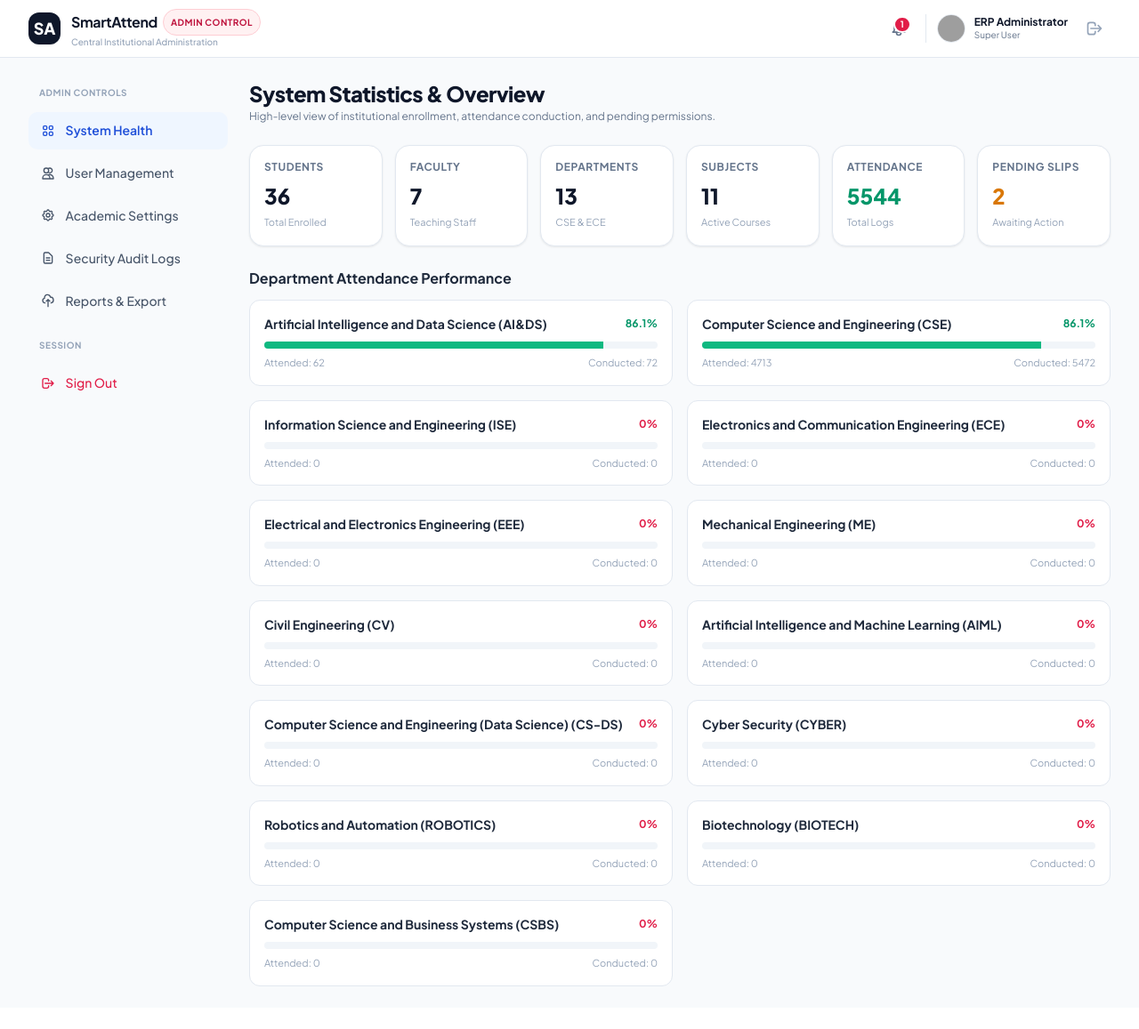
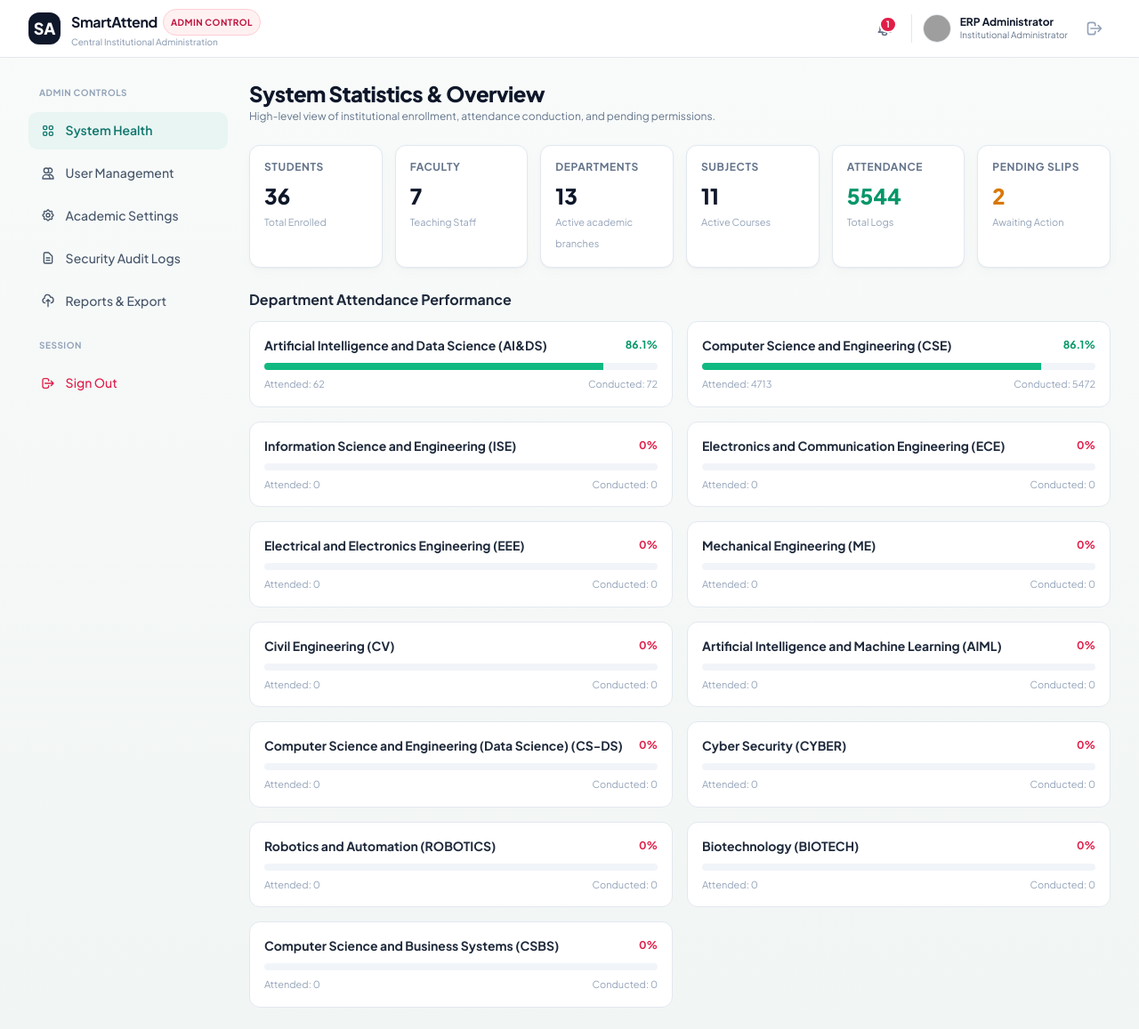
Before and after one commit to venu1805/Student-attendance-management-system, a Flask app: page /admin in a window 1280 px wide. Shown: the whole page at 89% size. Before the commit the page ends 1109 px from the top, so only its background shows below. Run offline with Flask 3, Linux system fonts and the light colour scheme; a user stored in the database is signed in; data comes from the database, SQL or seed files in the repository; some libraries are stand-ins or nearby versions; grey boxes are pictures that could not be loaded.

Commit message:
Complete portal roster and UI improvements

```diff
--- a/app.py
+++ b/app.py
@@ -33,6 +33,28 @@ app = Flask(__name__, static_folder="static", template_folder="templates")
 app.config["SECRET_KEY"] = os.environ.get("FLASK_SECRET_KEY", "smartattend-flask-session-secret-2026")
 app.config["MAX_CONTENT_LENGTH"] = MAX_FILE_SIZE
 app.teardown_appcontext(close_db)
+
+
+@app.context_processor
+def inject_academic_settings():
+    try:
+        with get_db() as conn:
+            c = conn.cursor()
+            c.execute("""
+                SELECT academic_year, current_semester, minimum_attendance_percentage
+                FROM academic_settings
+                ORDER BY id DESC LIMIT 1
+            """)
+            row = c.fetchone()
+            if row:
+                return {"academic_settings": dict(row)}
+    except Exception:
+        pass
+    return {"academic_settings": {
+        "academic_year": "2026-2027",
+        "current_semester": 5,
+        "minimum_attendance_percentage": 75.0
+    }}
 
 
 def allowed_file(filename):
@@ -749,7 +771,7 @@ def api_class_students(class_id):
 # Faculty Student Addition API
 # --------------------------------------------------------------------------
 
-@app.route("/api/faculty/students", methods=["POST"])
+@app.route("/api/faculty/students", methods=["GET", "POST"])
 @require_roles("FACULTY", "HOD", "ADMIN")
 def api_faculty_add_student():
     """
@@ -758,6 +780,29 @@ def api_faculty_add_student():
     - Automatically links student to branch and class master data
     - Returns initial credentials securely for display/sharing with the student
     """
+    if request.method == "GET":
+        query = """
+            SELECT st.id as student_id, st.usn, st.semester, st.section,
+                   st.academic_year, st.phone, st.roll_no,
+                   u.name, u.email, u.status, u.avatar_url,
+                   b.branch_name, b.branch_code, cls.class_name
+            FROM students st
+            JOIN users u ON st.user_id = u.id
+            JOIN branches b ON st.branch_id = b.id
+            LEFT JOIN classes cls ON st.class_id = cls.id
+        """
+        params = []
+        if g.current_user["role"] == "HOD":
+            query += " WHERE st.branch_id = ?"
+            params.append(g.current_user["branch_id"])
+        query += " ORDER BY st.usn ASC"
+
+        with get_db() as conn:
+            c = conn.cursor()
+            c.execute(query, params)
+            students = [dict(row) for row in c.fetchall()]
+        return jsonify({"students": students, "total_count": len(students)})
+
     data = request.get_json() or {}
     name = data.get("name", "").strip()
     usn = data.get("usn", "").strip().upper()
--- a/static/css/style.css
+++ b/static/css/style.css
@@ -4,8 +4,8 @@
 :root {
   --primary: #1e3a8a;       /* Academic Navy */
   --primary-hover: #1e40af;
-  --secondary: #4f46e5;     /* Royal Indigo */
-  --accent: #0ea5e9;        /* Sky Blue */
+  --secondary: #0f766e;     /* Academic Teal */
+  --accent: #65a30d;        /* Attendance Lime */
   --surface: #ffffff;
   --bg-slate: #f8fafc;
   --border-slate: #e2e8f0;
@@ -13,21 +13,52 @@
 
 body {
   font-family: 'Plus Jakarta Sans', -apple-system, BlinkMacSystemFont, 'Segoe UI', Roboto, sans-serif;
-  background-color: #f8fafc;
+  background: linear-gradient(180deg, #f8fbfa 0%, #f1f5f4 100%);
   color: #1e293b;
   -webkit-font-smoothing: antialiased;
+}
+
+:focus-visible {
+  outline: 3px solid rgba(13, 148, 136, 0.55);
+  outline-offset: 2px;
 }
 
 .font-mono-code {
   font-family: 'JetBrains Mono', monospace;
 }
 
+.portal-header-brand,
+.portal-header-actions {
+  min-width: 0;
+}
+
+.portal-header-brand > div:last-child {
+  min-width: 0;
+}
+
+@media (max-width: 420px) {
+  .portal-header-inner {
+    gap: 0.5rem;
+    padding-left: 0.75rem;
+    padding-right: 0.75rem;
+  }
+
+  .portal-header-brand,
+  .portal-header-actions {
+    gap: 0.5rem;
+  }
+
+  .portal-role-label {
+    display: none;
+  }
+}
+
 /* Glass & Card Effects */
 .erp-card {
   background: #ffffff;
   border: 1px solid #e2e8f0;
-  border-radius: 1rem;
-  box-shadow: 0 1px 3px 0 rgba(0, 0, 0, 0.05), 0 1px 2px 0 rgba(0, 0, 0, 0.03);
+  border-radius: 0.75rem;
+  box-shadow: 0 1px 2px rgba(15, 23, 42, 0.04), 0 5px 16px rgba(15, 23, 42, 0.025);
   transition: all 0.2s ease-in-out;
 }
 
@@ -60,9 +91,20 @@ body {
 }
 
 .sidebar-link.active {
-  background-color: #eff6ff;
-  color: #1d4ed8;
+  background-color: #e8f5f2;
+  color: #0f766e;
   font-weight: 600;
+}
+
+@media (prefers-reduced-motion: reduce) {
+  *,
+  *::before,
+  *::after {
+    scroll-behavior: auto !important;
+    animation-duration: 0.01ms !important;
+    animation-iteration-count: 1 !important;
+    transition-duration: 0.01ms !important;
+  }
 }
 
 /* Status Badges */
--- a/templates/admin.html
+++ b/templates/admin.html
@@ -30,8 +30,8 @@
 
   <!-- Top Navbar -->
   <header class="bg-white border-b border-slate-200 sticky top-0 z-40">
-    <div class="max-w-7xl mx-auto px-4 sm:px-6 lg:px-8 h-16 flex items-center justify-between">
-      <div class="flex items-center gap-3">
+    <div class="portal-header-inner max-w-7xl mx-auto px-4 sm:px-6 lg:px-8 h-16 flex items-center justify-between">
+      <div class="portal-header-brand flex items-center gap-3">
         <button id="sidebar-mobile-toggle" class="p-2 -ml-2 text-slate-600 hover:text-slate-900 md:hidden">
           <svg class="w-6 h-6" fill="none" stroke="currentColor" viewBox="0 0 24 24"><path stroke-linecap="round" stroke-linejoin="round" stroke-width="2" d="M4 6h16M4 12h16M4 18h16"></path></svg>
         </button>
@@ -41,13 +41,13 @@
         <div>
           <span class="text-base font-bold text-slate-900 tracking-tight flex items-center gap-1.5">
             SmartAttend
-            <span class="text-[10px] font-bold uppercase tracking-wider bg-rose-50 text-rose-700 px-2 py-0.5 rounded-full border border-rose-200">Admin Control</span>
+            <span class="portal-role-label text-[10px] font-bold uppercase tracking-wider bg-rose-50 text-rose-700 px-2 py-0.5 rounded-full border border-rose-200">Admin Control</span>
           </span>
           <p class="text-[10px] text-slate-400 font-medium hidden sm:block">Central Institutional Administration</p>
         </div>
       </div>
 
-      <div class="flex items-center gap-3">
+      <div class="portal-header-actions flex items-center gap-3">
         <!-- Notification Bell Dropdown -->
         <div class="relative">
           <button id="notif-bell-btn" class="p-2 rounded-xl text-slate-500 hover:text-slate-900 hover:bg-slate-100 transition relative">
@@ -65,10 +65,10 @@
 
         <!-- Admin Profile Pill -->
         <div class="flex items-center gap-2.5 pl-3 border-l border-slate-200">
-          <img src="https://images.unsplash.com/photo-1534528741775-53994a69daeb?w=100" alt="Avatar" class="w-8 h-8 rounded-full border border-slate-200 object-cover">
+          <img src="{{ user.avatar_url or 'https://images.unsplash.com/photo-1534528741775-53994a69daeb?w=100' }}" alt="{{ user.name }}" class="w-8 h-8 rounded-full border border-slate-200 object-cover">
           <div class="hidden sm:block text-left">
-            <div class="text-xs font-bold text-slate-900 leading-tight">ERP Administrator</div>
-            <div class="text-[10px] text-slate-500">Super User</div>
+            <div class="text-xs font-bold text-slate-900 leading-tight">{{ user.name }}</div>
+            <div class="text-[10px] text-slate-500">Institutional Administrator</div>
           </div>
         </div>
 
@@ -153,7 +153,7 @@
           <div class="erp-card p-4">
             <span class="text-xs font-bold text-slate-500 uppercase tracking-wider block">Departments</span>
             <div id="adm-kpi-departments" class="text-2xl font-black text-slate-900 mt-2">--</div>
-            <span class="text-[11px] text-slate-400">CSE & ECE</span>
+            <span class="text-[11px] text-slate-400">Active academic branches</span>
           </div>
 
           <div class="erp-card p-4">
@@ -257,14 +257,14 @@
             <div>
               <label class="block font-bold text-slate-700 uppercase tracking-wider mb-1">Current Active Semester *</label>
               <select id="setting-semester" class="w-full px-3.5 py-2.5 rounded-xl border border-slate-200 text-sm font-semibold focus:ring-2 focus:ring-brand-500">
-                <option value="1">Semester 1</option>
-                <option value="2">Semester 2</option>
-                <option value="3">Semester 3</option>
-                <option value="4">Semester 4</option>
-                <option value="5" selected>Semester 5 (Current Active)</option>
-                <option value="6">Semester 6</option>
-                <option value="7">Semester 7</option>
-                <option value="8">Semester 8</option>
+                <option value="1" {% if academic_settings.current_semester == 1 %}selected{% endif %}>Semester 1</option>
+                <option value="2" {% if academic_settings.current_semester == 2 %}selected{% endif %}>Semester 2</option>
+                <option value="3" {% if academic_settings.current_semester == 3 %}selected{% endif %}>Semester 3</option>
+                <option value="4" {% if academic_settings.current_semester == 4 %}selected{% endif %}>Semester 4</option>
+                <option value="5" {% if academic_settings.current_semester == 5 %}selected{% endif %}>Semester 5</option>
+                <option value="6" {% if academic_settings.current_semester == 6 %}selected{% endif %}>Semester 6</option>
+                <option value="7" {% if academic_settings.current_semester == 7 %}selected{% endif %}>Semester 7</option>
+                <option value="8" {% if academic_settings.current_semester == 8 %}selected{% endif %}>Semester 8</option>
               </select>
             </div>
 
--- a/templates/index.html
+++ b/templates/index.html
@@ -47,7 +47,7 @@
       <div class="flex items-center gap-3 text-xs font-semibold text-slate-600">
         <span class="hidden md:inline-flex items-center gap-1.5 px-3 py-1 rounded-full bg-slate-100 text-slate-700">
           <span class="w-2 h-2 rounded-full bg-emerald-500 animate-pulse"></span>
-          Academic Term: 2026-2027 (Sem 5)
+          Academic Term: {{ academic_settings.academic_year }} (Sem {{ academic_settings.current_semester }})
         </span>
       </div>
     </div>
@@ -175,7 +175,7 @@
               <div class="w-7 h-7 rounded-lg bg-teal-600 text-white flex items-center justify-center font-bold text-xs shrink-0">AI</div>
               <div class="min-w-0">
                 <div class="text-xs font-bold text-slate-900 truncate">Student (AI&DS)</div>
-                <div class="text-[10px] text-teal-800 truncate">Venu (4SJ23AI012)</div>
+                <div class="text-[10px] text-teal-800 truncate">Venu (4SJ23AD001)</div>
               </div>
             </button>
 
```
Also changed, not shown: templates/faculty.html (+11 -11 lines), templates/hod.html (+4 -4 lines), templates/student.html (+5 -5 lines), test_backend.py (+16 -0 lines).
